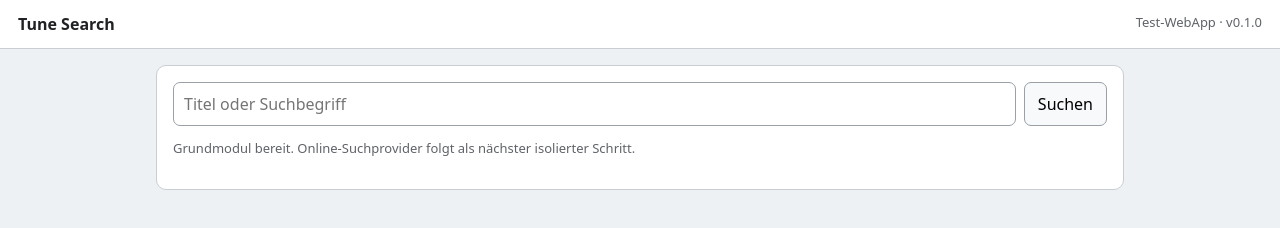
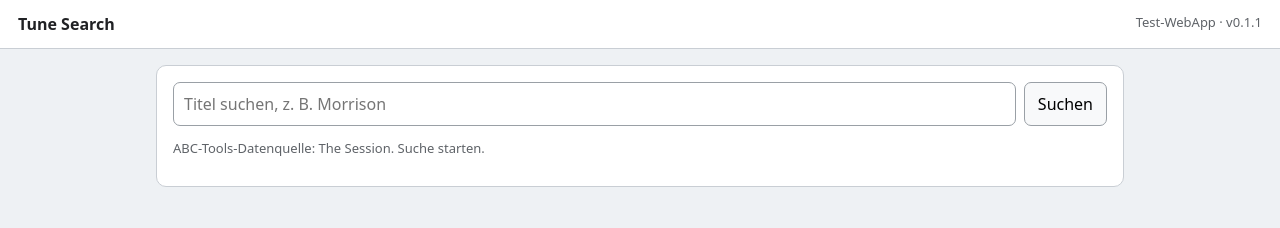
Before and after one commit to wibem1/Tune-Search-Module, a plain HTML site: page index.html in a window 1280 px wide. Drawn offline with Linux system fonts and the light colour scheme.

Commit message:
Add first ABC Tools based tune search test v0.1.1

```diff
--- a/index.html
+++ b/index.html
@@ -1,2 +1,3 @@
-<!doctype html><html lang="de"><head><meta charset="utf-8"><meta name="viewport" content="width=device-width,initial-scale=1"><title>Tune Search Module v0.1.0</title>
-<style>:root{font-family:system-ui,-apple-system,sans-serif;color:#202124;background:#eef1f4}*{box-sizing:border-box}body{margin:0}header{background:#fff;border-bottom:1px solid #c9ced4;padding:13px 18px;display:flex;justify-content:space-between}main{max-width:1000px;margin:auto;padding:16px}.panel{background:#fff;border:1px solid #c9ced4;border-radius:10px;padding:16px}.search{display:flex;gap:8px}input{flex:1;padding:10px;border:1px solid #9aa0a6;border-radius:7px;font:inherit}button{padding:9px 13px;border:1px solid #9aa0a6;border-radius:7px;background:#f8f9fa;font:inherit}.status{color:#5f6368;font-size:13px}#results{margin-top:16px}</style></head><body><header><strong>Tune Search</strong><span class="status">Test-WebApp · v0.1.0</span></header><main><section class="panel"><div class="search"><input id="query" placeholder="Titel oder Suchbegriff"><button id="search">Suchen</button></div><p id="status" class="status">Grundmodul bereit. Online-Suchprovider folgt als nächster isolierter Schritt.</p><div id="results"></div></section></main><script type="module" src="./src/test-app.js?v=0.1.0"></script></body></html>
+<!doctype html><html lang="de"><head><meta charset="utf-8"><meta name="viewport" content="width=device-width,initial-scale=1"><title>Tune Search Module v0.1.1</title>
+<style>:root{font-family:system-ui,-apple-system,sans-serif;color:#202124;background:#eef1f4}*{box-sizing:border-box}body{margin:0}header{background:#fff;border-bottom:1px solid #c9ced4;padding:13px 18px;display:flex;justify-content:space-between}main{max-width:1000px;margin:auto;padding:16px}.panel,.hit{background:#fff;border:1px solid #c9ced4;border-radius:10px;padding:16px}.search{display:flex;gap:8px}input{flex:1;padding:10px;border:1px solid #9aa0a6;border-radius:7px;font:inherit}button{padding:9px 13px;border:1px solid #9aa0a6;border-radius:7px;background:#f8f9fa;font:inherit}.status,.meta{color:#5f6368;font-size:13px}#results{display:grid;gap:10px;margin-top:16px}.hit h3{margin:0 0 5px}.actions{display:flex;gap:8px;margin-top:10px}.preview{margin-top:10px;overflow-x:auto}</style>
+<script src="https://cdn.jsdelivr.net/npm/abcjs@6.5.2/dist/abcjs-basic-min.js"></script></head><body><header><strong>Tune Search</strong><span class="status">Test-WebApp · v0.1.1</span></header><main><section class="panel"><div class="search"><input id="query" placeholder="Titel suchen, z. B. Morrison"><button id="search">Suchen</button></div><p id="status" class="status">ABC-Tools-Datenquelle: The Session. Suche starten.</p></section><div id="results"></div><div id="hidden" hidden></div></main><script type="module" src="./src/test-app.js?v=0.1.1"></script></body></html>
```
